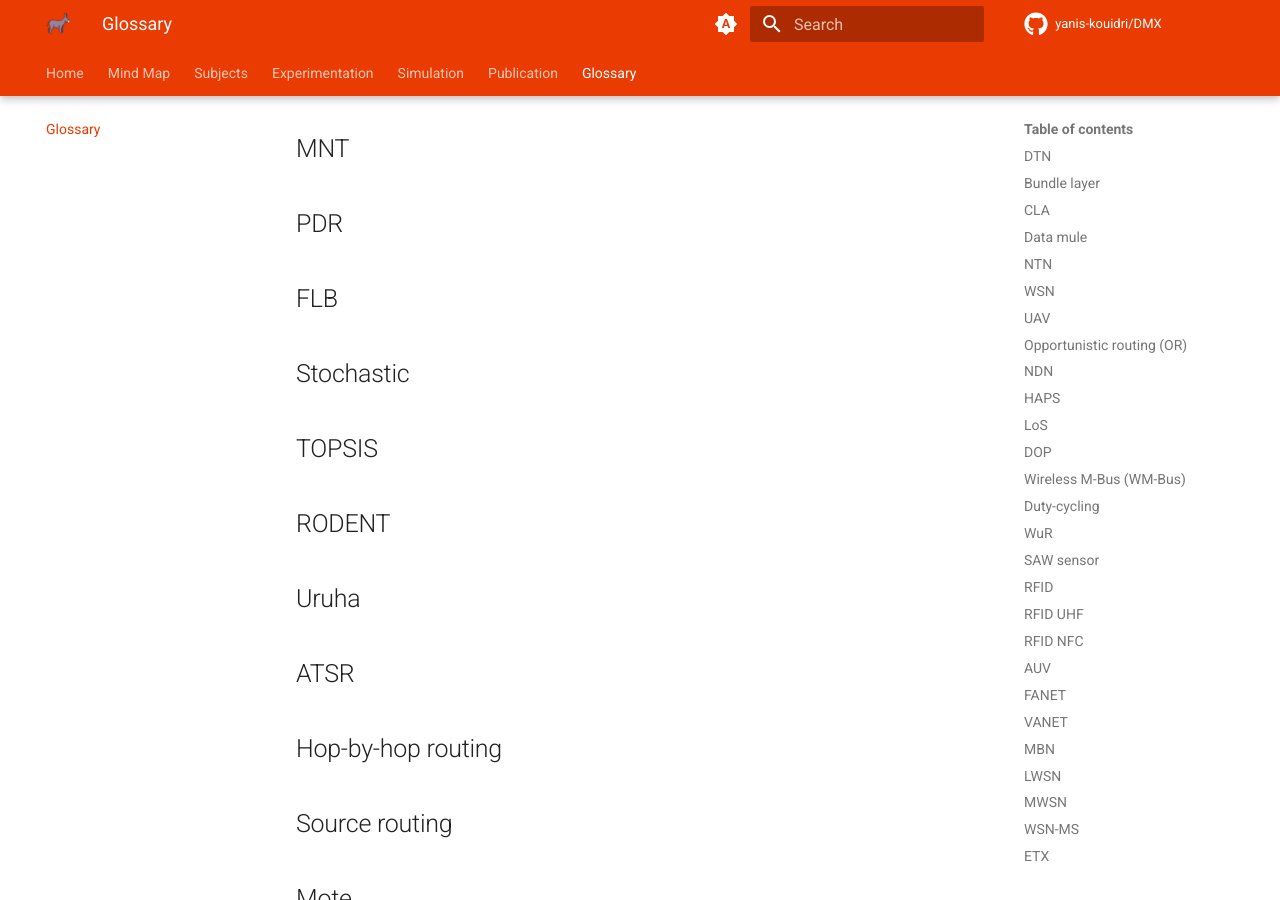
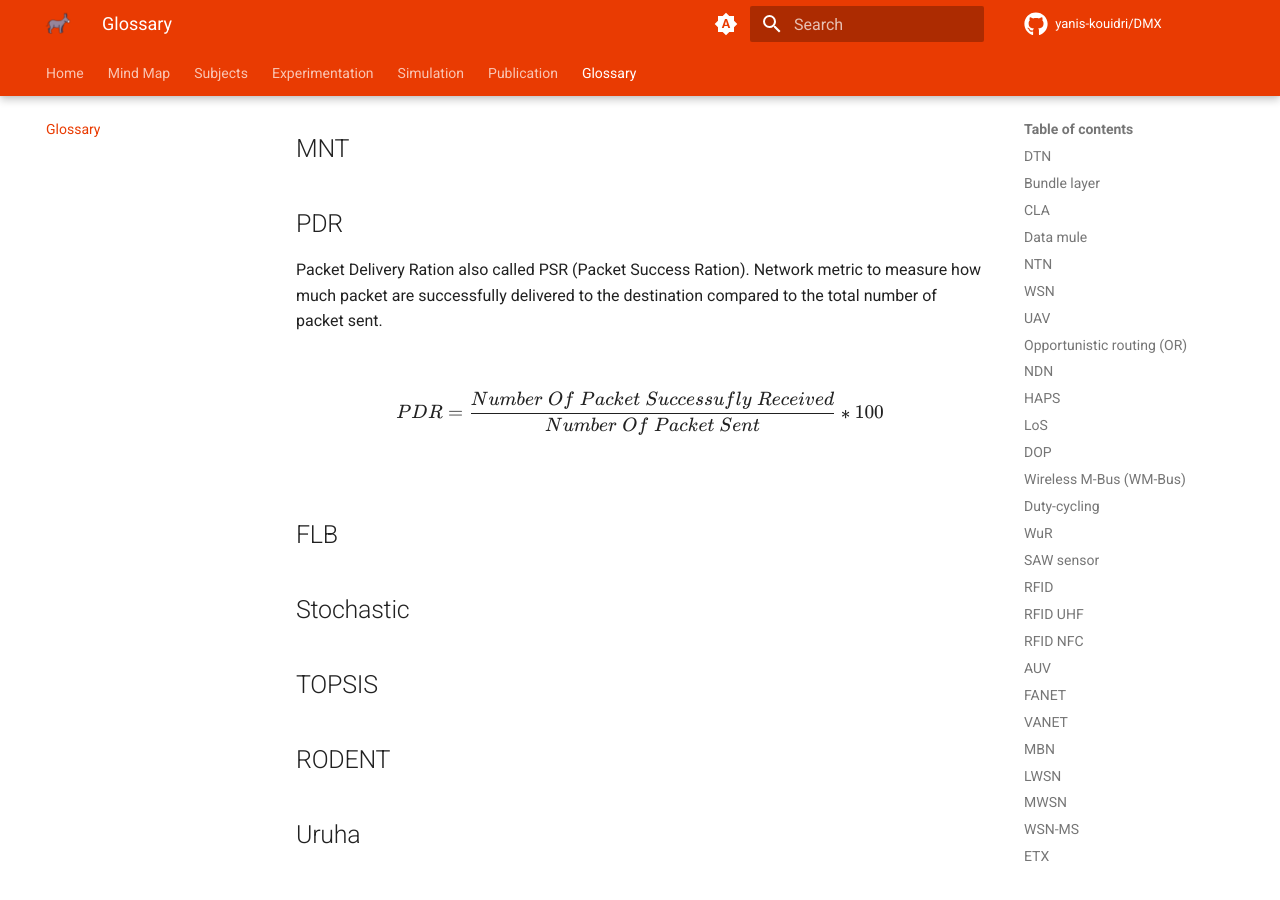
Before and after one commit to Yanis-Kouidri/DMX, an MkDocs documentation site: the page built from docs/glossary.md, in a window 1280 px wide and 900 px high, scrolled down 7590 px. Built offline with MkDocs 1.6.1 and Material for MkDocs 9.7.7, drawn with Linux system fonts in a browser that asks for light colours; comment, search, counter and statistics services are not loaded.

Commit message:
feat: add PDR def

```diff
--- a/docs/glossary.md
+++ b/docs/glossary.md
@@ -190,6 +190,12 @@ The Spreading Factor is a parameter that defined the ratio between the transmiss
 
 ## PDR
 
+Packet Delivery Ration also called PSR (Packet Success Ration). Network metric to measure how much packet are successfully delivered to the destination compared to the total number of packet sent.
+
+$$
+PDR = \frac{Number\ Of\ Packet\ Successufly\ Received}{Number\ Of\ Packet\ Sent} * 100
+$$
+
 ## FLB
 
 ## Stochastic
```
